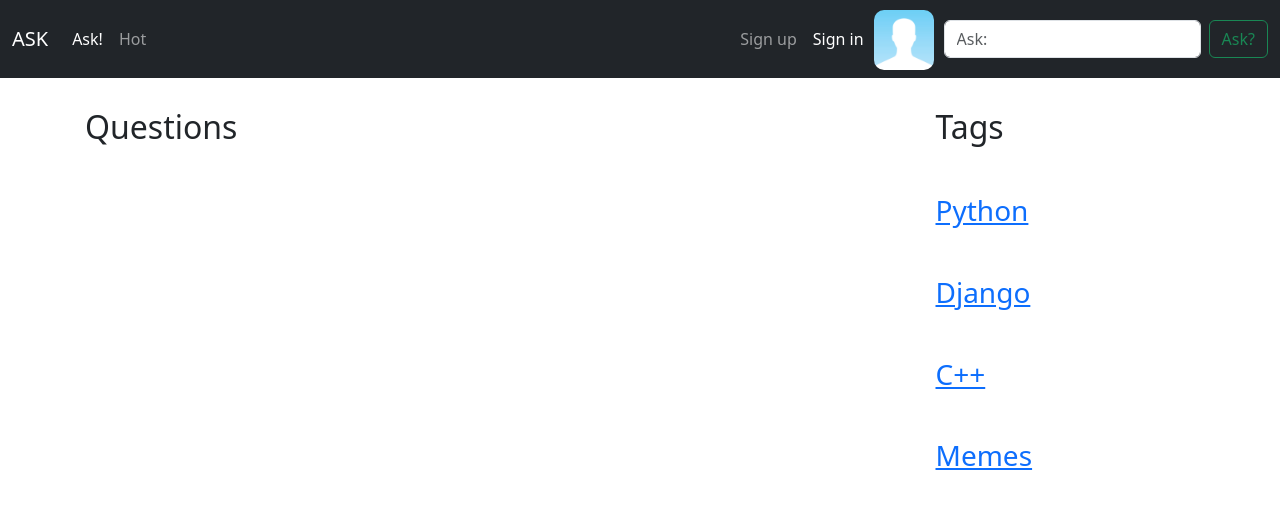
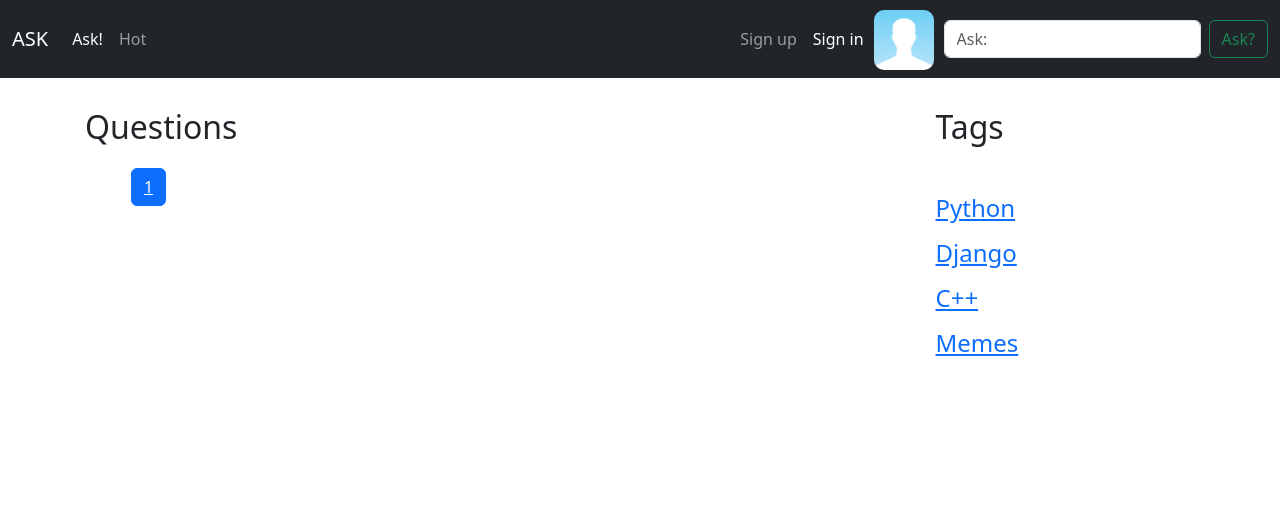
Before and after one commit to Skiller17/Web_2023, a Django app: a page that uses ask_zhokhov2/templates/index.html in a window 1280 px wide. Shown: the top 509 px of the page. Run offline with Django 4.2, Linux system fonts and the light colour scheme; data comes from the database, SQL or seed files in the repository; some libraries are stand-ins or nearby versions.

Commit message:
Add question and answer paginator

```diff
--- /dev/null
+++ b/ask_zhokhov2/templates/inc/questionPag.html
@@ -0,0 +1,25 @@
+<div class="row">
+    <div class="col-3">
+      <span class="step-links">
+        <ul class="paginator" style="margin: 14px">
+
+            {% if questions.has_previous %}
+          <li class="btn btn-primary paginator_button"><a href="?page={{ questions.previous_page_number }}">Previous</a></li>
+          <li class="btn btn-primary paginator_button"><a href="?page={{ questions.previous_page_number }}"
+                                                          style="color: #FFFFFF">{{ questions.previous_page_number }}</a></li>
+            {% endif %}
+
+          <li class="btn btn-primary paginator_button"><a href="?page={{ questions.page_number }}"
+                                                          style="color: #FFFFFF">{{ questions.number }}</a></li>
+
+            {% if questions.has_next %}
+          <li class="btn btn-primary paginator_button"><a href="?page={{ questions.next_page_number }}"
+                                                          style="color: #FFFFFF">{{ questions.next_page_number }}</a></li>
+          <li class="btn btn-primary paginator_button"><a href="?page={{ questions.next_page_number }}"
+                                                          style="color: #FFFFFF">Next</a></li>
+            {% endif %}
+
+        </ul>
+      </span>
+    </div>
+</div>
--- a/ask_zhokhov2/templates/inc/tags.html
+++ b/ask_zhokhov2/templates/inc/tags.html
@@ -1,6 +1,6 @@
 {% load static %}
 <div class="col-3">
-    <div class="mt-5">
-        <h3><a href="{% url 'question_tag' tag.title %}">{{ tag.title }}</a></h3>
+    <div class="mt-3">
+        <h4><a href="{% url 'question_tag' tag.title %}">{{ tag.title }}</a></h4>
     </div>
 </div>
--- a/ask_zhokhov2/templates/index.html
+++ b/ask_zhokhov2/templates/index.html
@@ -5,4 +5,5 @@
 {% for question in questions %}
 {% include 'inc/question_item.html' %}
 {% endfor %}
+{% include 'inc/questionPag.html' %}
 {% endblock %}
--- a/ask_zhokhov2/templates/question.html
+++ b/ask_zhokhov2/templates/question.html
@@ -6,4 +6,5 @@
     {% for answer in answers %}
         {% include 'inc/answer.html' %}
     {% endfor %}
+{% include 'inc/answerPag.html' %}
 {% endblock %}
```
Also changed, not shown: ask_zhokhov2/templates/inc/answerPag.html (added, +25 -0 lines).
